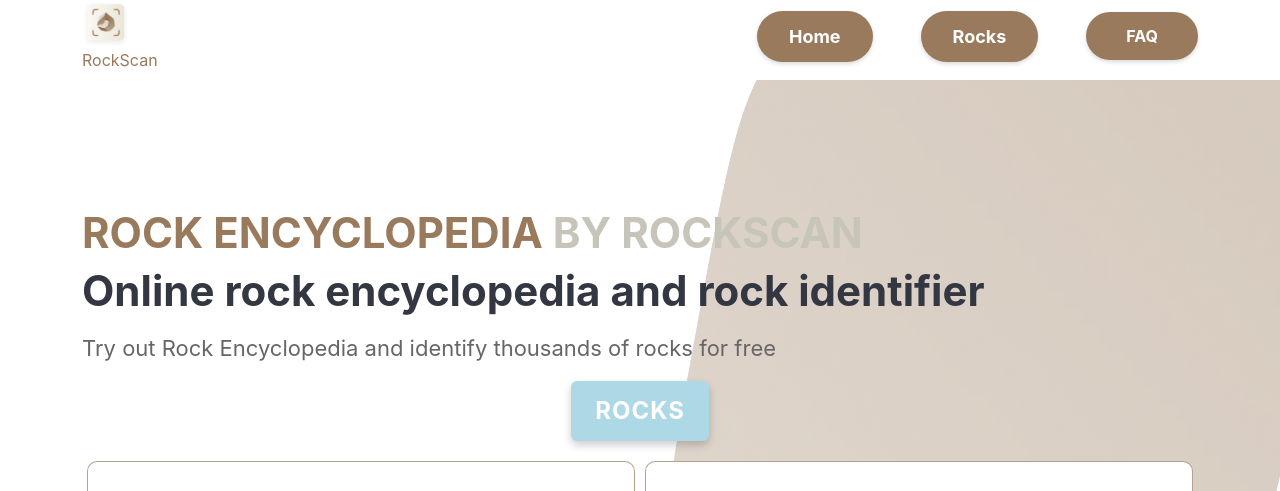
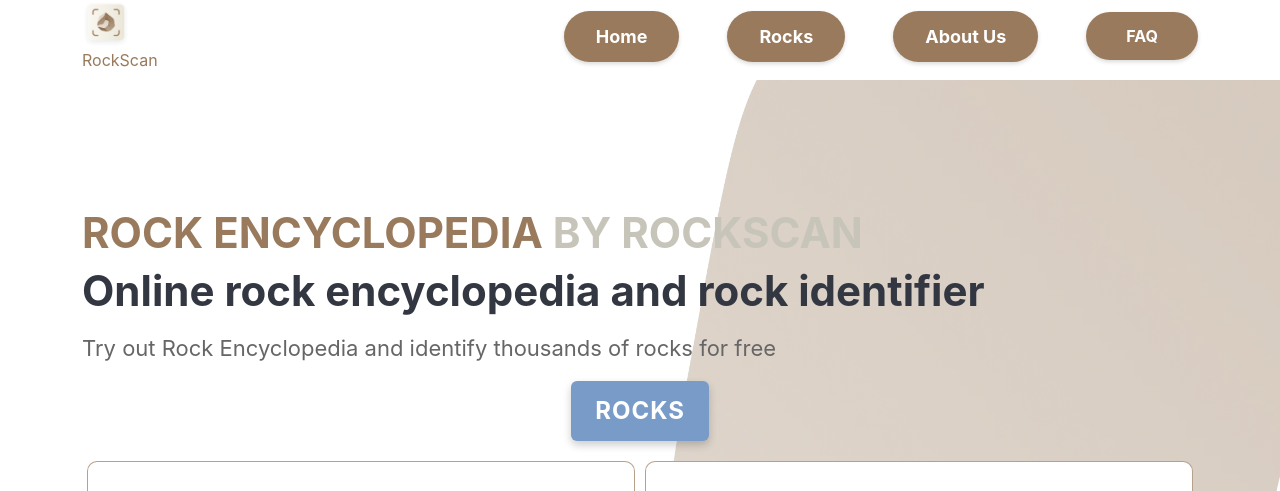
Before and after one commit to dovranmuhammet/rockscan, a React (Create React App) app: page / in a window 1280 px wide. Shown: the top 491 px of the page. Built offline with nearby package versions, Linux system fonts and the light colour scheme.

Commit message:
Changed buttons bg color

```diff
--- a/src/components/Banner/Banner.jsx
+++ b/src/components/Banner/Banner.jsx
@@ -56,7 +56,7 @@
                     display: 'inline-block',
                     fontSize: '1.5rem',
                     color: '#fff',
-                    backgroundColor: 'lightblue',
+                    backgroundColor: 'rgb(120, 155, 200)',
                     textDecoration: 'none',
                     borderRadius: '6px',
                     padding: '12px 24px',
--- a/src/components/GeoExplore/GeoExplore.js
+++ b/src/components/GeoExplore/GeoExplore.js
@@ -1,7 +1,7 @@
 import React from 'react'
 
 const GeoExplore = () => {
-  return <h1>GeoExplore</h1>
+  return <h1>About Us</h1>
 }
 
 export default GeoExplore
--- a/src/components/header/Navbar.jsx
+++ b/src/components/header/Navbar.jsx
@@ -41,11 +41,11 @@
                   </a>
                 </li>
 
-                {/* <li>
+                <li>
                   <a href='/geoexplore' className='text-decoration-none'>
-                    <button className='home'>GeoExplore</button>
+                    <button className='home'>About Us</button>
                   </a>
-                </li> */}
+                </li>
 
                 <li>
                   <a href='#FAQ' className='text-decoration-none'>
```
